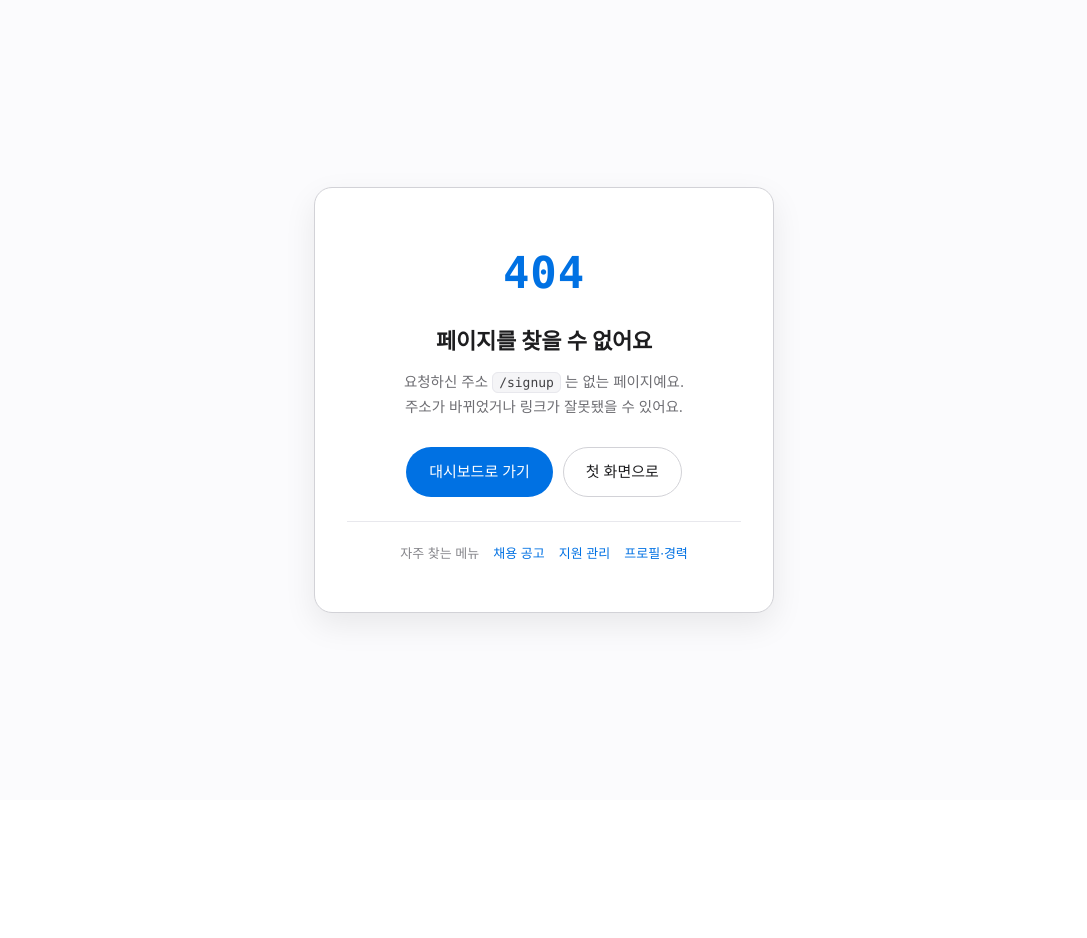
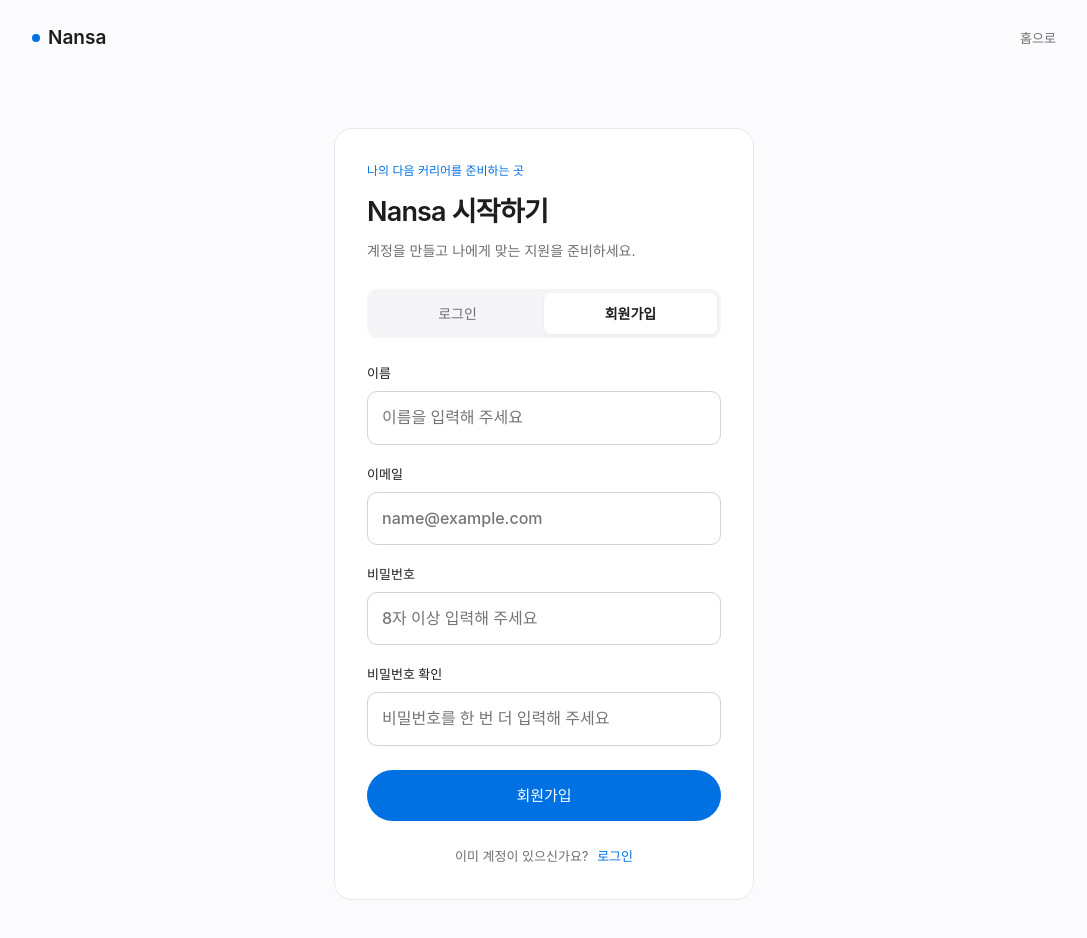
Before and after one commit to St-nomadic/Nansa, a React (Vite) app in the folder react-prototype/: page /signup in a window 1280 px wide. Before the commit this address had no page. Shown: the top 938 px of the page, without its empty margins (96-1183 px from the left). Before the commit the page ends 800 px from the top, so only its background shows below. Built offline with nearby package versions, Linux system fonts and the light colour scheme; a web font is replaced by a local one.

Commit message:
feat(auth): add login and signup flow after logout

```diff
--- a/react-prototype/package.json
+++ b/react-prototype/package.json
@@ -10,6 +10,7 @@
     "test": "node --test tests/*.test.js"
   },
   "dependencies": {
+    "@supabase/supabase-js": "^2.115.0",
     "cheerio": "^1.2.0",
     "ipaddr.js": "^2.5.0",
     "react": "^18.3.1",
--- a/react-prototype/src/App.jsx
+++ b/react-prototype/src/App.jsx
@@ -3,6 +3,7 @@
 import { isSessionActive, subscribeSession } from './data/session.js';
 
 import Landing from './pages/Landing.jsx';
+import Auth from './pages/Auth.jsx';
 import Dashboard from './pages/Dashboard.jsx';
 import JobPostings from './pages/JobPostings.jsx';
 import JobDetail from './pages/JobDetail.jsx';
@@ -16,13 +17,15 @@
 
 function SessionGate() {
   const active = useSyncExternalStore(subscribeSession, isSessionActive);
-  return active ? <Outlet /> : <Navigate to="/" replace />;
+  return active ? <Outlet /> : <Navigate to="/login" replace />;
 }
 
 export default function App() {
   return (
     <Routes>
       <Route path="/" element={<Landing />} />
+      <Route path="/login" element={<Auth key="login" />} />
+      <Route path="/signup" element={<Auth key="signup" signup />} />
       <Route element={<SessionGate />}>
       <Route path="/dashboard" element={<Dashboard />} />
       <Route path="/jobs" element={<JobPostings />} />
--- a/react-prototype/src/components/LogoutButton.jsx
+++ b/react-prototype/src/components/LogoutButton.jsx
@@ -1,15 +1,24 @@
+import { useState } from 'react';
+import { signOut } from '../data/auth.js';
 import { useNavigate } from 'react-router-dom';
 import { endSession } from '../data/session.js';
 
 export default function LogoutButton({ className = '' }) {
   const navigate = useNavigate();
+  const [busy, setBusy] = useState(false);
+  const [error, setError] = useState(false);
   return (
-    <button type="button" className={className} onClick={() => {
-      endSession();
-      navigate('/', { replace: true, state: { loggedOut: true } });
+    <button type="button" disabled={busy} className={className} onClick={async () => {
+      setBusy(true);
+      try {
+        await signOut();
+        endSession();
+        navigate('/', { replace: true, state: { loggedOut: true } });
+      } catch { setError(true); }
+      finally { setBusy(false); }
     }}>
       <svg aria-hidden="true" viewBox="0 0 24 24" width="16" height="16" fill="none" stroke="currentColor" strokeWidth="1.8"><path d="M9 4H4v16h5M14 8l4 4-4 4M8 12h10" /></svg>
-      로그아웃
+      {error ? '다시 로그아웃하기' : busy ? '로그아웃 중…' : '로그아웃'}
     </button>
   );
 }
--- /dev/null
+++ b/react-prototype/src/data/auth.js
@@ -0,0 +1,47 @@
+import { startSession } from './session.js';
+const ACCOUNT_KEY = 'nansa.demo-account.v1';
+let clientPromise;
+async function client() {
+  if (!clientPromise) clientPromise = (async () => {
+    const url = import.meta.env.VITE_SUPABASE_URL;
+    const key = import.meta.env.VITE_SUPABASE_PUBLISHABLE_KEY;
+    if (!url || !key) throw new Error('로그인 서비스 연결을 준비 중입니다. 잠시 후 다시 시도해 주세요.');
+    const { createClient } = await import('@supabase/supabase-js');
+    return createClient(url, key);
+  })().catch(error => { clientPromise = null; throw error; });
+  return clientPromise;
+}
+export async function authenticate({ signup, name, email, password }) {
+  // When no hosted auth provider is configured, keep the prototype usable with
+  // a browser-local account. The Supabase branch remains available for a real deployment.
+  if (!import.meta.env.VITE_SUPABASE_URL || !import.meta.env.VITE_SUPABASE_PUBLISHABLE_KEY) {
+    const normalizedEmail = email.trim().toLowerCase();
+    let account = null;
+    try { account = JSON.parse(window.localStorage.getItem(ACCOUNT_KEY) || 'null'); } catch { account = null; }
+    if (signup) {
+      if (account?.email === normalizedEmail) throw new Error('이미 가입한 이메일이에요. 로그인해 주세요.');
+      window.localStorage.setItem(ACCOUNT_KEY, JSON.stringify({ name: name.trim(), email: normalizedEmail, password }));
+      startSession();
+      return { session: { user: { email: normalizedEmail } } };
+    }
+    if (!account || account.email !== normalizedEmail || account.password !== password) {
+      throw new Error('이메일 또는 비밀번호를 확인해 주세요.');
+    }
+    startSession();
+    return { session: { user: { email: account.email } } };
+  }
+  const supabase = await client();
+  const { data, error } = signup
+    ? await supabase.auth.signUp({ email, password, options: { data: { name }, emailRedirectTo: `${window.location.origin}/login` } })
+    : await supabase.auth.signInWithPassword({ email, password });
+  if (error) {
+    if (error.code === 'invalid_credentials') throw new Error('이메일 또는 비밀번호를 확인해 주세요.');
+    if (error.code === 'email_not_confirmed') throw new Error('이메일 인증을 완료한 뒤 로그인해 주세요.');
+    throw new Error(signup ? '회원가입하지 못했어요. 입력 내용을 확인하고 다시 시도해 주세요.' : '로그인하지 못했어요. 잠시 후 다시 시도해 주세요.');
+  }
+  if (data.session) startSession();
+  return data;
+}
+export async function signOut() {
+  if (import.meta.env.VITE_SUPABASE_URL && import.meta.env.VITE_SUPABASE_PUBLISHABLE_KEY) { const supabase = await client(); const { error } = await supabase.auth.signOut({ scope: 'local' }); if (error) throw error; }
+}
--- a/react-prototype/src/data/session.js
+++ b/react-prototype/src/data/session.js
@@ -1,14 +1,14 @@
-// Local demo access state, not server authentication. Existing demo visits remain active.
+// Local route state only; server authorization must be enforced by the authentication provider.
 const KEY = 'nansa.demo-session.v1';
 const EVENT = 'nansa-session-change';
-let memoryState = true;
+let memoryState = false;
 export function isSessionActive() {
-  try { return window.localStorage.getItem(KEY) !== 'signed-out'; }
+  try { return window.localStorage.getItem(KEY) === 'authenticated'; }
   catch { return memoryState; }
 }
 function update(active) {
   memoryState = active;
-  try { window.localStorage.setItem(KEY, active ? 'active' : 'signed-out'); } catch { /* Keep this tab usable when storage is unavailable. */ }
+  try { window.localStorage.setItem(KEY, active ? 'authenticated' : 'signed-out'); } catch { /* Keep this tab usable when storage is unavailable. */ }
   window.dispatchEvent(new Event(EVENT));
 }
 export function startSession() { update(true); }
--- /dev/null
+++ b/react-prototype/src/pages/Auth.css
@@ -0,0 +1,24 @@
+.page-auth { min-height: 100vh; background: var(--surface-warm); padding: 0 24px 48px; }
+.page-auth header { max-width: 1024px; margin: 0 auto; padding: 22px 0; display: flex; justify-content: space-between; align-items: center; }
+.page-auth .auth-brand { display: flex; align-items: center; gap: 8px; font-size: 19px; font-weight: 600; }
+.page-auth .auth-brand span { width: 8px; height: 8px; border-radius: 50%; background: var(--accent); }
+.page-auth .auth-home { font-size: 13px; color: var(--muted); }
+.page-auth .auth-card { max-width: 420px; margin: 52px auto 0; padding: 32px; background: var(--bg); border: 1px solid var(--border-soft); border-radius: var(--radius-lg); }
+.page-auth .auth-eyebrow { font-size: 12px; color: var(--accent); margin: 0 0 12px; }
+.page-auth h1 { font-size: 27px; line-height: 1.3; letter-spacing: -0.03em; margin: 0 0 10px; }
+.page-auth .auth-description { font-size: 14px; color: var(--muted); margin: 0 0 26px; }
+.page-auth .auth-tabs { display: flex; padding: 4px; background: var(--surface); border-radius: 10px; margin-bottom: 24px; }
+.page-auth .auth-tabs a { flex: 1; padding: 9px; text-align: center; font-size: 14px; color: var(--muted); border-radius: 7px; }
+.page-auth .auth-tabs a[aria-current] { background: var(--bg); color: var(--fg); box-shadow: 0 1px 4px #0000000d; font-weight: 600; }
+.page-auth fieldset { margin: 0; padding: 0; border: 0; min-width: 0; }
+.page-auth label { display: block; font-size: 13px; font-weight: 500; margin-bottom: 18px; }
+.page-auth input { display: block; box-sizing: border-box; width: 100%; min-width: 0; margin-top: 7px; padding: 12px 14px; border: 1px solid var(--border); border-radius: 10px; background: var(--bg); color: var(--fg); font: inherit; font-size: 16px; }
+.page-auth input:focus { outline: 2px solid var(--accent); outline-offset: 2px; }
+.page-auth .auth-submit { width: 100%; padding: 13px 16px; border: 0; border-radius: var(--radius-pill); background: var(--accent); color: white; font: inherit; font-size: 15px; font-weight: 500; margin-top: 6px; cursor: pointer; }
+.page-auth .auth-submit:hover { background: var(--accent-hover); }
+.page-auth fieldset:disabled { opacity: 0.65; }
+.page-auth .auth-error { font-size: 13px; color: var(--danger); margin: 0 0 16px; }
+.page-auth .auth-message { font-size: 13px; color: var(--accent); margin: 0 0 16px; }
+.page-auth .auth-switch { margin: 24px 0 0; text-align: center; font-size: 13px; color: var(--muted); }
+.page-auth .auth-switch a { color: var(--accent); margin-left: 5px; }
+@media (max-width: 480px) { .page-auth { padding-inline: 18px; } .page-auth .auth-card { margin-top: 24px; padding: 24px 20px; } }
--- /dev/null
+++ b/react-prototype/src/pages/Auth.jsx
@@ -0,0 +1,54 @@
+import { useState } from 'react';
+import { Link, useNavigate } from 'react-router-dom';
+import { authenticate } from '../data/auth.js';
+import './Auth.css';
+
+export default function Auth({ signup = false }) {
+  const navigate = useNavigate();
+  const [name, setName] = useState('');
+  const [email, setEmail] = useState('');
+  const [password, setPassword] = useState('');
+  const [confirm, setConfirm] = useState('');
+  const [busy, setBusy] = useState(false);
+  const [error, setError] = useState('');
+  const [message, setMessage] = useState('');
+  async function submit(event) {
+    event.preventDefault();
+    if (busy) return;
+    setError(''); setMessage('');
+    if (signup && password !== confirm) { setError('비밀번호가 일치하지 않아요.'); return; }
+    setBusy(true);
+    try {
+      const result = await authenticate({ signup, name: name.trim(), email: email.trim(), password });
+      if (result.session) navigate('/dashboard', { replace: true });
+      else { setMessage('이메일로 보낸 인증 링크를 확인한 뒤 로그인해 주세요.'); setPassword(''); setConfirm(''); }
+    } catch (err) { setError(err.message); }
+    finally { setBusy(false); }
+  }
+  return (
+    <div className="page-auth">
+      <header><Link className="auth-brand" to="/"><span aria-hidden="true" />Nansa</Link><Link className="auth-home" to="/">홈으로</Link></header>
+      <main className="auth-card">
+        <p className="auth-eyebrow">나의 다음 커리어를 준비하는 곳</p>
+        <h1>{signup ? 'Nansa 시작하기' : '다시 만나 반가워요'}</h1>
+        <p className="auth-description">{signup ? '계정을 만들고 나에게 맞는 지원을 준비하세요.' : '로그인하고 준비하던 지원을 이어가세요.'}</p>
+        <nav className="auth-tabs" aria-label="계정 메뉴">
+          <Link to="/login" aria-current={!signup ? 'page' : undefined}>로그인</Link>
+          <Link to="/signup" aria-current={signup ? 'page' : undefined}>회원가입</Link>
+        </nav>
+        <form onSubmit={submit}>
+          <fieldset disabled={busy}>
+            {signup && <label htmlFor="auth-name">이름<input id="auth-name" autoComplete="name" required maxLength={80} value={name} onChange={e => setName(e.target.value)} placeholder="이름을 입력해 주세요" /></label>}
+            <label htmlFor="auth-email">이메일<input id="auth-email" type="email" autoComplete="email" required maxLength={254} value={email} onChange={e => setEmail(e.target.value)} placeholder="name@example.com" /></label>
+            <label htmlFor="auth-password">비밀번호<input id="auth-password" type="password" autoComplete={signup ? 'new-password' : 'current-password'} required minLength={signup ? 8 : undefined} maxLength={128} value={password} onChange={e => setPassword(e.target.value)} placeholder={signup ? '8자 이상 입력해 주세요' : '비밀번호를 입력해 주세요'} /></label>
+            {signup && <label htmlFor="auth-confirm">비밀번호 확인<input id="auth-confirm" type="password" autoComplete="new-password" required value={confirm} onChange={e => setConfirm(e.target.value)} placeholder="비밀번호를 한 번 더 입력해 주세요" /></label>}
+            {error && <p className="auth-error" role="alert">{error}</p>}
+            {message && <p className="auth-message" role="status">{message}</p>}
+            <button className="auth-submit" type="submit" aria-busy={busy}>{busy ? '처리하는 중…' : signup ? '회원가입' : '로그인'}</button>
+          </fieldset>
+        </form>
+        <p className="auth-switch">{signup ? '이미 계정이 있으신가요?' : '아직 계정이 없으신가요?'} <Link to={signup ? '/login' : '/signup'}>{signup ? '로그인' : '회원가입'}</Link></p>
+      </main>
+    </div>
+  );
+}
--- a/react-prototype/src/pages/Landing.jsx
+++ b/react-prototype/src/pages/Landing.jsx
@@ -1,11 +1,10 @@
 import { Link, useNavigate, useLocation } from 'react-router-dom';
 import './Landing.css';
-import { startSession } from '../data/session.js';
 
 export default function Landing() {
   const navigate = useNavigate();
   const location = useLocation();
-  function start() { startSession(); navigate('/dashboard'); }
+  function start() { navigate('/login'); }
 
   function scrollToHow() {
     const el = document.getElementById('how');
```
Also changed, not shown: 2 other files (tests, documents, lock files or other folders).
